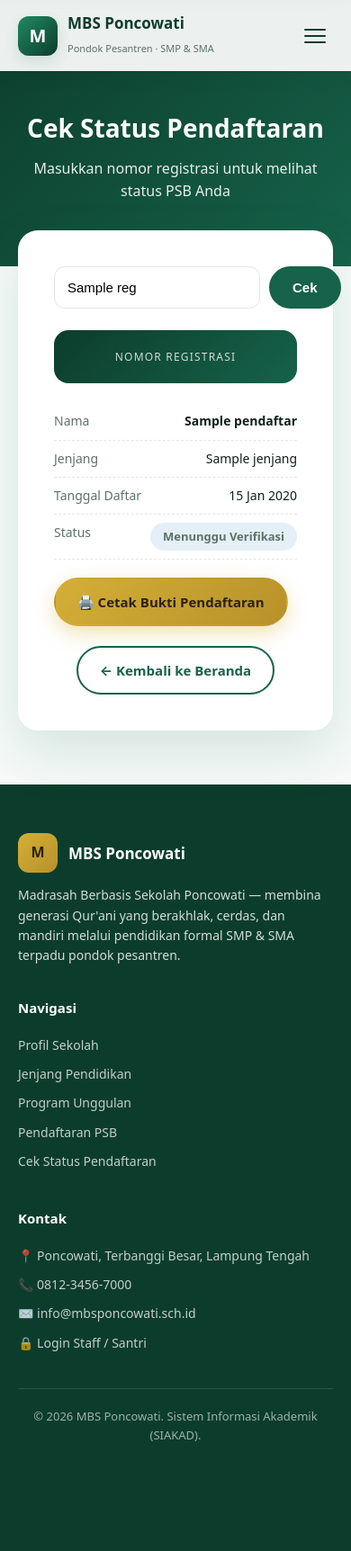
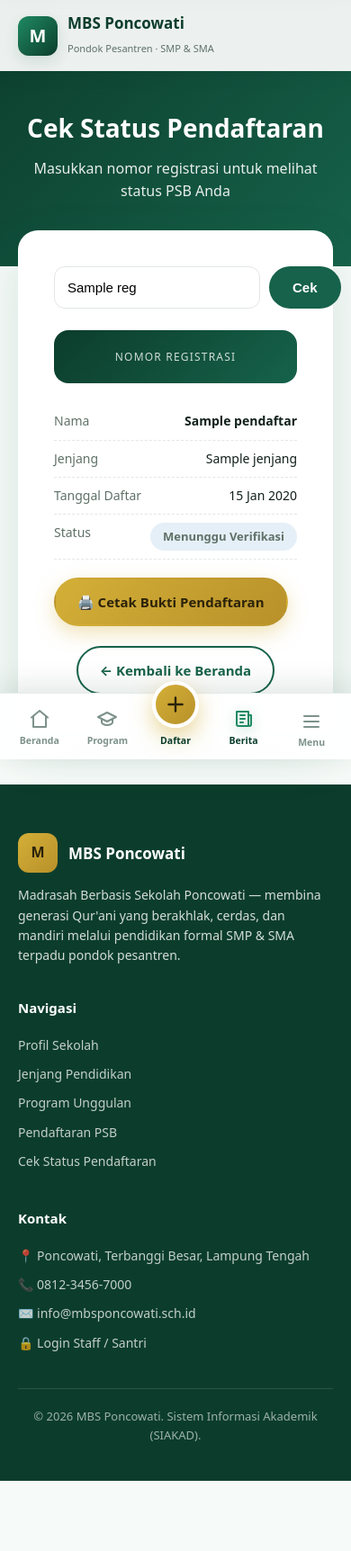
Before and after one commit to linggadhani79-hub/siakadmbs, a Node project: template views/public/psb-cek.ejs in a window 390 px wide. Shown: the whole page at 90% size. Before the commit the page ends 1602 px from the top, so only its background shows below. Run offline with Node 20 templates, Linux system fonts and the light colour scheme; the template is opened without the code that fills it: most values are stand-ins (such as "Sample title", 1, 10 or a date in 2020).

Commit message:
Bottom-nav landing publik & perbaiki konten backend keluar frame di mobile
Landing publik (mobile):
- Menu dipindah dari pojok kanan atas ke bottom navigation bar modern
  (Beranda, Program, Berita, Menu) dengan tombol Daftar berbentuk FAB
  emas mengambang di tengah; hamburger atas disembunyikan
- Body diberi ruang bawah agar footer tidak tertutup bar

Backend (mobile):
- Perbaiki elemen keluar frame: semua grid inline (repeat(3)/(4)/(2))
  dipaksa menumpuk di mobile via !important sehingga form seperti
  "Tambah Slot Jadwal" tidak terpotong; form/baris flex inline dibungkus

Co-Authored-By: Claude Opus 4.8 <noreply@anthropic.com>
Claude-Session: https://claude.ai/code/session_01DBc6Q3DSRDmLfCUND3PsXR

```diff
--- a/public/css/landing.css
+++ b/public/css/landing.css
@@ -269,6 +269,34 @@ a { text-decoration: none; color: inherit; }
 .s-diterima { background: #e6f4ea; color: #1c6b3a; }
 .s-ditolak { background: #fbe7e4; color: #b3311f; }
 
+/* ===== Bottom nav publik (mobile) ===== */
+.pub-bnav { display: none; }
+@media (max-width: 720px) {
+  .pub-bnav {
+    display: flex; position: fixed; left: 0; right: 0; bottom: 0; z-index: 60;
+    background: rgba(255,255,255,.94); backdrop-filter: blur(16px); -webkit-backdrop-filter: blur(16px);
+    border-top: 1px solid #e6ece9; box-shadow: 0 -8px 30px rgba(12,61,44,.12);
+    padding: 8px 6px calc(8px + env(safe-area-inset-bottom));
+    justify-content: space-around; align-items: flex-end;
+  }
+  .pub-bnav .pbn {
+    flex: 1; display: flex; flex-direction: column; align-items: center; gap: 4px;
+    color: #7d928a; font-size: 10.5px; font-weight: 700; background: none; border: none; cursor: pointer;
+    font-family: inherit; text-decoration: none; padding: 4px 0; position: relative;
+  }
+  .pub-bnav .pbn svg { width: 24px; height: 24px; }
+  .pub-bnav .pbn.active { color: var(--green-dark); }
+  .pub-bnav .pbn.active svg { color: var(--green-2); filter: drop-shadow(0 4px 8px rgba(31,138,99,.35)); }
+  .pub-bnav .pbn-cta { color: var(--green-dark); }
+  .pub-bnav .pbn-cta .pbn-fab {
+    width: 52px; height: 52px; border-radius: 50%; margin-top: -26px; margin-bottom: 2px;
+    background: linear-gradient(135deg, var(--gold), #b8912a); color: #2b220a;
+    display: grid; place-items: center; box-shadow: 0 10px 24px rgba(212,175,55,.5);
+    border: 4px solid #fff;
+  }
+  .pub-bnav .pbn-cta .pbn-fab svg { width: 26px; height: 26px; }
+}
+
 /* ===== Responsive ===== */
 @media (max-width: 900px) {
   .hero-grid { grid-template-columns: 1fr; text-align: center; }
@@ -284,7 +312,9 @@ a { text-decoration: none; color: inherit; }
   .nav .links.open { transform: translateY(0); }
   .nav .links a.nl { color: var(--green-dark); padding: 14px; border-radius: 12px; }
   .nav .links .btn { justify-content: center; margin-top: 8px; }
-  .nav .burger { display: flex; z-index: 60; }
+  .nav .burger { display: none; }
+  body { padding-bottom: 78px; }
+  .foot { padding-bottom: 40px; }
   .stats-card { grid-template-columns: 1fr 1fr; }
   .stat-i + .stat-i { border-left: none; }
   .stat-i:nth-child(n+3) { border-top: 1px solid #eef2f0; padding-top: 16px; }
--- a/public/css/style.css
+++ b/public/css/style.css
@@ -312,6 +312,12 @@ textarea { resize: vertical; min-height: 70px; }
   div[style*="grid-template-columns: 1fr 1fr"],
   div[style*="grid-template-columns: 320px 1fr"],
   div[style*="grid-template-columns: 1fr 320px"] { grid-template-columns: 1fr !important; }
+  /* override SEMUA grid inline agar tidak keluar frame di mobile */
+  [style*="repeat(4"] { grid-template-columns: 1fr 1fr !important; }
+  [style*="repeat(3"], [style*="repeat(2"] { grid-template-columns: 1fr !important; }
+  /* form/baris flex inline agar membungkus, bukan terpotong */
+  .card-body form[style*="display:flex"], .card-body form[style*="display: flex"],
+  .content div[style*="display:flex"][style*="gap"] { flex-wrap: wrap; }
 
   /* ===== Tabel jadi kartu (tanpa scroll horizontal) ===== */
   .table-wrap { overflow-x: visible; }
--- a/views/public/partials/foot.ejs
+++ b/views/public/partials/foot.ejs
@@ -24,6 +24,30 @@
       <div class="copy">© <%= new Date().getFullYear() %> MBS Poncowati. Sistem Informasi Akademik (SIAKAD).</div>
     </div>
   </footer>
+
+  <!-- Bottom navigation (mobile) -->
+  <nav class="pub-bnav">
+    <a href="/" class="pbn <%= path === '/' ? 'active' : '' %>">
+      <svg viewBox="0 0 24 24" fill="none" stroke="currentColor" stroke-width="2" stroke-linecap="round" stroke-linejoin="round"><path d="M3 10.5 12 3l9 7.5"/><path d="M5 9.5V21h14V9.5"/></svg>
+      <span>Beranda</span>
+    </a>
+    <a href="/#program" class="pbn">
+      <svg viewBox="0 0 24 24" fill="none" stroke="currentColor" stroke-width="2" stroke-linecap="round" stroke-linejoin="round"><path d="M22 10 12 5 2 10l10 5 10-5Z"/><path d="M6 12v4c0 1 2.5 3 6 3s6-2 6-3v-4"/></svg>
+      <span>Program</span>
+    </a>
+    <a href="/psb" class="pbn pbn-cta">
+      <span class="pbn-fab"><svg viewBox="0 0 24 24" fill="none" stroke="currentColor" stroke-width="2.2" stroke-linecap="round" stroke-linejoin="round"><path d="M12 5v14M5 12h14"/></svg></span>
+      <span>Daftar</span>
+    </a>
+    <a href="/berita" class="pbn <%= path.startsWith('/berita') ? 'active' : '' %>">
+      <svg viewBox="0 0 24 24" fill="none" stroke="currentColor" stroke-width="2" stroke-linecap="round" stroke-linejoin="round"><path d="M4 4h13v16H6a2 2 0 0 1-2-2z"/><path d="M17 8h3v10a2 2 0 0 1-2 2M8 8h5M8 12h5M8 16h3"/></svg>
+      <span>Berita</span>
+    </a>
+    <button type="button" class="pbn pbn-more" onclick="document.getElementById('navLinks').classList.toggle('open')">
+      <svg viewBox="0 0 24 24" fill="none" stroke="currentColor" stroke-width="2" stroke-linecap="round" stroke-linejoin="round"><path d="M4 6h16M4 12h16M4 18h16"/></svg>
+      <span>Menu</span>
+    </button>
+  </nav>
 
   <script>
     // Navbar scroll state (hanya untuk halaman hero)
```
